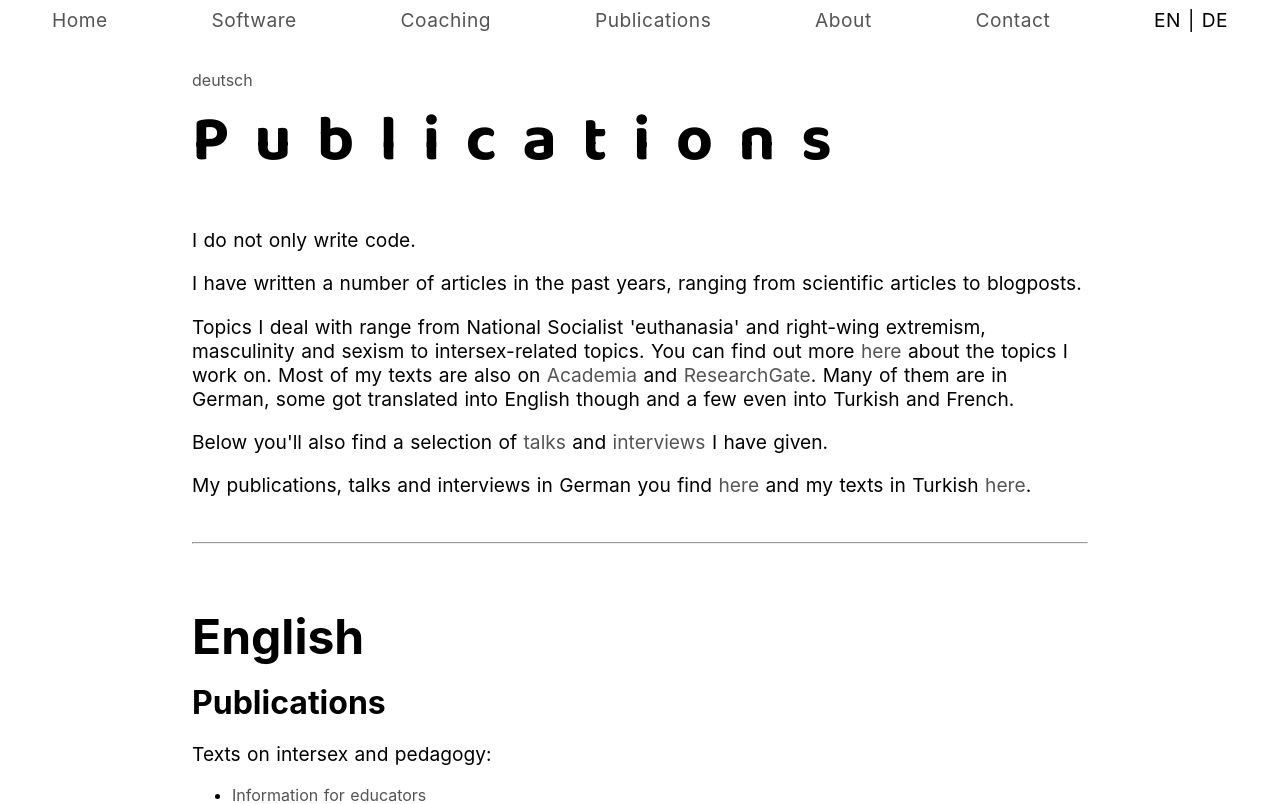
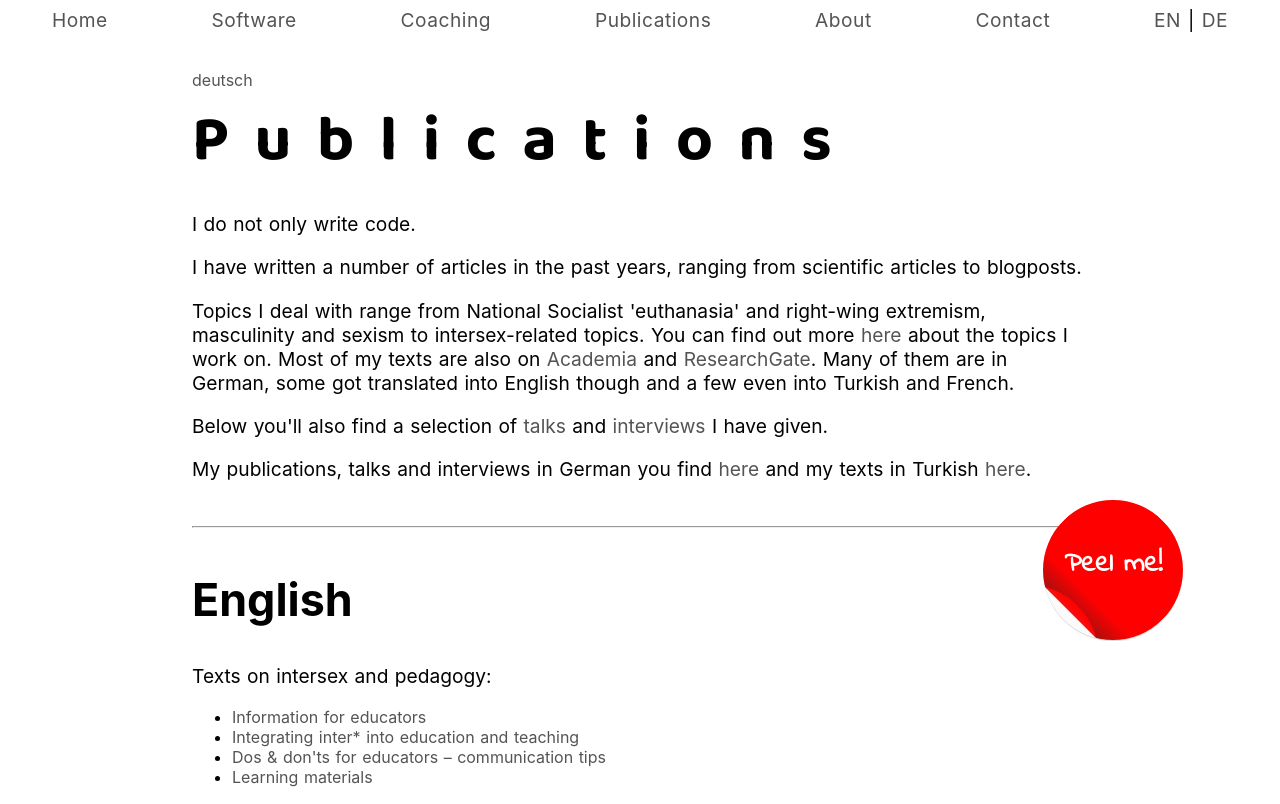
Before and after one commit to andy-9/portfolio, a Nuxt app: page /publications in a window 1280 px wide. Shown: the top 804 px of the page. Built offline with nearby package versions, Linux system fonts and the light colour scheme.

Commit message:
added animation to publications-site

```diff
--- a/assets/style.css
+++ b/assets/style.css
@@ -36,7 +36,6 @@ h1 {
     font-family: 'Baloo 2', cursive;
     font-size: 4em;
     letter-spacing: 0.4em;
-    padding-bottom: 1rem;
 }
 
 p {
--- a/components/TheNavbar.vue
+++ b/components/TheNavbar.vue
@@ -7,7 +7,7 @@
             <nuxt-link
                 class=""
                 :to="{ name: 'software' }"
-                title="bigger and smaller projects I have built as a software engineer"
+                title="Bigger and smaller projects I have built as a software engineer"
                 >Software</nuxt-link
             >
         </div>
@@ -15,7 +15,7 @@
             <nuxt-link
                 class=""
                 :to="{ name: 'coaching' }"
-                title="coaching, education, evaluation and other things I do"
+                title="Coaching, education, evaluation and other things I do"
                 >Coaching</nuxt-link
             >
         </div>
@@ -23,24 +23,39 @@
             <nuxt-link
                 class=""
                 :to="{ name: 'publications' }"
-                title="writing and talking"
+                title="Writing and speaking"
                 >Publications</nuxt-link
             >
         </div>
         <div class="">
-            <nuxt-link class="" :to="{ name: 'about' }" title="who is this guy?"
+            <nuxt-link class="" :to="{ name: 'about' }" title="Who is this guy?"
                 >About</nuxt-link
             >
         </div>
         <div class="">
-            <nuxt-link class="" :to="{ name: 'contact' }" title="get in touch"
+            <nuxt-link
+                class=""
+                :to="{ name: 'contact' }"
+                title="Get in touch, imprint & credits"
                 >Contact</nuxt-link
             >
         </div>
         <div class="">
-            <!-- <nuxt-link class="" :to="{ name: 'language' }"> -->
-            EN | DE
-            <!-- </nuxt-link> -->
+            <nuxt-link
+                class=""
+                :to="{ name: 'language' }"
+                title="Switch to English"
+            >
+                EN</nuxt-link
+            >
+            |
+            <nuxt-link
+                class=""
+                :to="{ name: 'language' }"
+                title="Auf Deutsch anzeigen"
+            >
+                DE
+            </nuxt-link>
         </div>
     </nav>
 </template>
--- a/pages/coaching/index.vue
+++ b/pages/coaching/index.vue
@@ -1,5 +1,5 @@
 <template>
-    <div class=""></div>
+    <div class="gradient"></div>
 </template>
 
 <script>
@@ -13,4 +13,31 @@ export default {
 }
 </script>
 
-<style scoped></style>
+<style scoped>
+.gradient {
+    width: 100%;
+    height: 100%;
+    background: linear-gradient(
+        45deg,
+        #ff0000,
+        #ee7752,
+        #e73c7e,
+        #23a6d5,
+        #23d5ab
+    );
+    background-size: 300% 300%;
+    animation: gradient 15s ease infinite;
+}
+
+@keyframes gradient {
+    0% {
+        background-position: 0% 50%;
+    }
+    50% {
+        background-position: 100% 50%;
+    }
+    100% {
+        background-position: 0% 50%;
+    }
+}
+</style>
--- a/pages/publications/index.vue
+++ b/pages/publications/index.vue
@@ -1,10 +1,35 @@
 <template>
     <div class="publications-container">
+        <link
+            href="https://fonts.googleapis.com/css2?family=Indie+Flower&display=swap"
+            rel="stylesheet"
+        />
+
         <nuxt-link :to="{ path: 'publications', hash: '#deutsch' }"
             >deutsch
         </nuxt-link>
 
         <h1>Publications</h1>
+
+        <div id="peeler" class="peeler-transition">
+            <div class="reveal circle_wrapper">
+                <p class="circle">...but better read this stuff! 📚</p>
+            </div>
+
+            <div class="sticky peeler-transition">
+                <div class="front circle_wrapper peeler-transition">
+                    <div class="circle peeler-transition"></div>
+                </div>
+            </div>
+
+            <h4>Peel me!</h4>
+
+            <div class="sticky peeler-transition">
+                <div class="back circle_wrapper peeler-transition">
+                    <div class="circle peeler-transition"></div>
+                </div>
+            </div>
+        </div>
 
         <p>I do not only write code.</p>
         <p>
@@ -68,9 +93,9 @@
 
         <hr class="margin-top-bottom-five-percent" />
 
+        <!-- ///////////////////// ENGLISH ///////////////////// -->
+
         <h2>English</h2>
-
-        <h3>Publications</h3>
 
         <p>Texts on intersex and pedagogy:</p>
         <ul>
@@ -178,6 +203,8 @@
 
         <hr class="margin-top-bottom-five-percent" />
 
+        <!-- ///////////////////// FRANCAIS ///////////////////// -->
+
         <h2>Français</h2>
         <p>
             <a
@@ -189,7 +216,15 @@
 
         <hr class="margin-top-bottom-five-percent" />
 
+        <!-- ///////////////////// TÜRKCE ///////////////////// -->
+
         <h2>Türkçe</h2>
+        <p>
+            Hechler, Andreas (2020):
+            <a href="https://inter-nrw.de/tr/ev/" target="_blank"
+                >inter-nrw.de:</a
+            >
+        </p>
         <ul>
             <li>
                 <a
@@ -230,10 +265,10 @@
 
         <hr class="margin-top-bottom-five-percent" />
 
+        <!-- ///////////////////// DEUTSCH ///////////////////// -->
+
         <h2 id="deutsch">Deutsch</h2>
         <!-- <a href="#deutsch"> -->
-
-        <h3>Publikationen</h3>
 
         <p>
             Hechler, Andreas (2020): Nicht nur, sondern auch. In:
@@ -954,19 +989,159 @@ export default {
 }
 
 h1 {
-    font-size: 4rem;
+    font-size: 4em;
 }
 
 h2 {
-    font-size: 3rem;
-    padding: 2% 0;
+    font-size: 2.8em;
+    padding: 0 0 2% 0;
 }
 
 h3 {
     font-size: 2rem;
 }
 
+h4 {
+    font-family: 'Indie Flower', cursive;
+    font-size: 1.7em;
+    text-align: center;
+    color: white;
+}
+
 p {
     margin: 1em 0;
 }
+
+#peeler {
+    position: absolute;
+    width: 180px;
+    height: 180px;
+    top: 60%;
+    right: 6%;
+    backface-visibility: hidden;
+}
+
+.peeler-transition {
+    transition: all 750ms ease-in-out;
+}
+
+#peeler .sticky {
+    transform: rotate(225deg);
+}
+
+#peeler:hover .sticky {
+    transform: rotate(200deg);
+}
+
+#peeler .sticky {
+    position: absolute;
+    top: 0;
+    left: 0;
+    width: 180px;
+    height: 180px;
+}
+
+#peeler .reveal .circle {
+    box-shadow: 0 1px 0px rgba(0, 0, 0, 0.15);
+    text-align: center;
+    padding-top: 40px;
+    cursor: pointer;
+}
+
+#peeler .reveal .circle {
+    background: #fafafa;
+}
+
+#peeler .circle_wrapper {
+    position: absolute;
+    width: 180px;
+    height: 180px;
+    left: 0px;
+    top: 0px;
+    overflow: hidden;
+}
+
+#peeler .circle {
+    position: absolute;
+    width: 140px;
+    height: 140px;
+    margin: 20px;
+    border-radius: 50%;
+}
+
+#peeler .back {
+    height: 10px;
+    top: 30px;
+}
+
+#peeler:hover .back {
+    height: 110px;
+    top: 130px;
+}
+
+#peeler .back .circle {
+    margin-top: -130px;
+    background-color: red;
+    background-image: -webkit-linear-gradient(
+        bottom,
+        rgba(251, 236, 63, 0),
+        rgba(255, 255, 255, 0.6)
+    );
+}
+
+#peeler:hover .back .circle {
+    margin-top: -50px;
+}
+
+#peeler .front {
+    height: 150px;
+    bottom: 0;
+    top: auto;
+    -webkit-box-shadow: 0 -140px 20px -140px rgba(0, 0, 0, 0.3);
+}
+
+#peeler:hover .front {
+    height: 50px;
+    -webkit-box-shadow: 0 -60px 10px -60px rgba(0, 0, 0, 0.1);
+}
+
+#peeler .front .circle {
+    margin-top: -10px;
+    background: red;
+    background-image: -webkit-linear-gradient(
+        to top,
+        rgba(251, 236, 63, 0) 75%,
+        rgb(160, 17, 17) 95%
+    );
+    background-image: -moz-linear-gradient(
+        to top,
+        rgba(251, 236, 63, 0) 75%,
+        rgb(160, 17, 17) 95%
+    );
+    background-image: linear-gradient(
+        to top,
+        rgba(251, 236, 63, 0) 75%,
+        rgb(160, 17, 17) 95%
+    );
+}
+
+#peeler h4 {
+    position: absolute;
+    width: 180px;
+    height: 140px;
+    line-height: 170px;
+    transition: opacity 50ms linear 400ms;
+}
+
+#peeler:hover h4 {
+    opacity: 0;
+    transition: opacity 50ms linear 300ms;
+    /* transform: translateY(-2px); */
+}
+
+#peeler:hover .front .circle {
+    margin-top: -90px;
+    background-color: rgb(235, 26, 26);
+    background-position: 0 100px;
+}
 </style>
```
